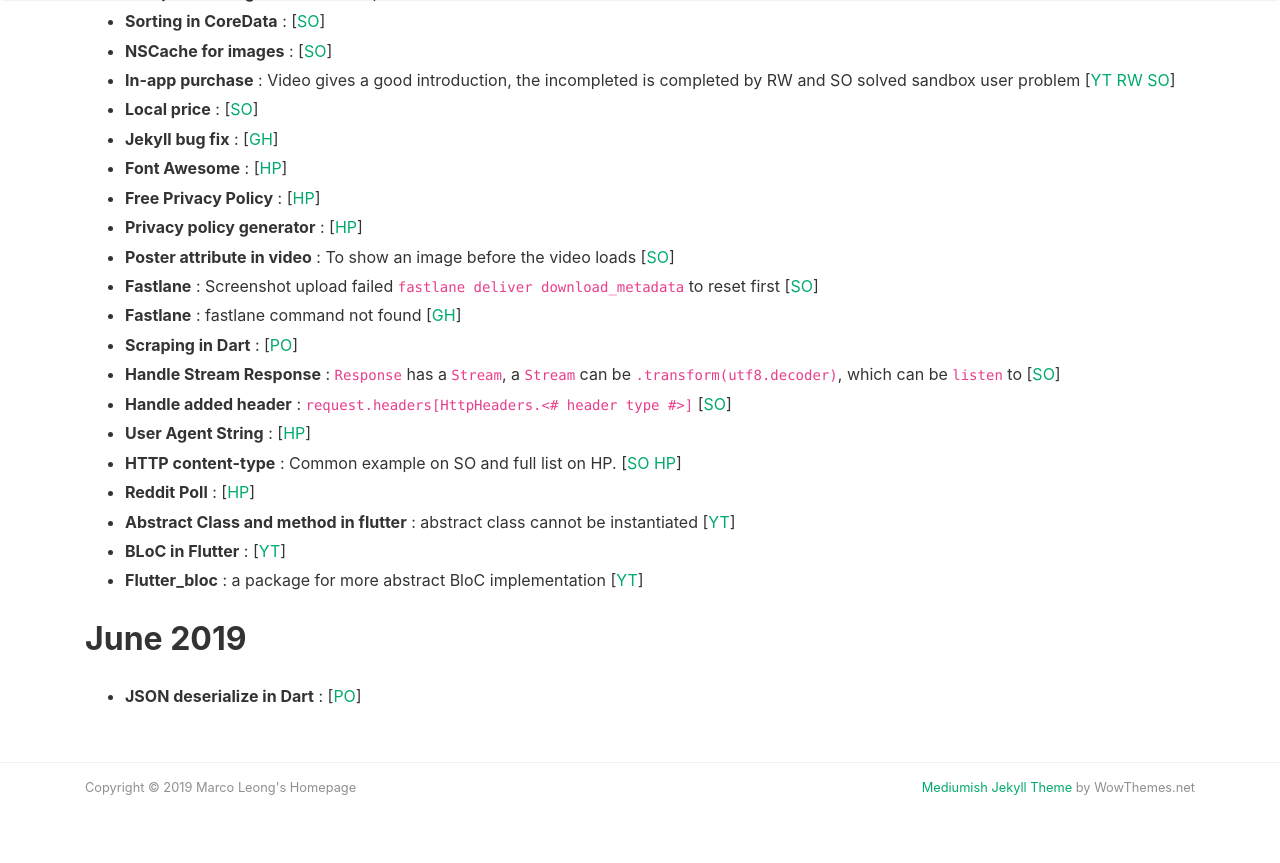
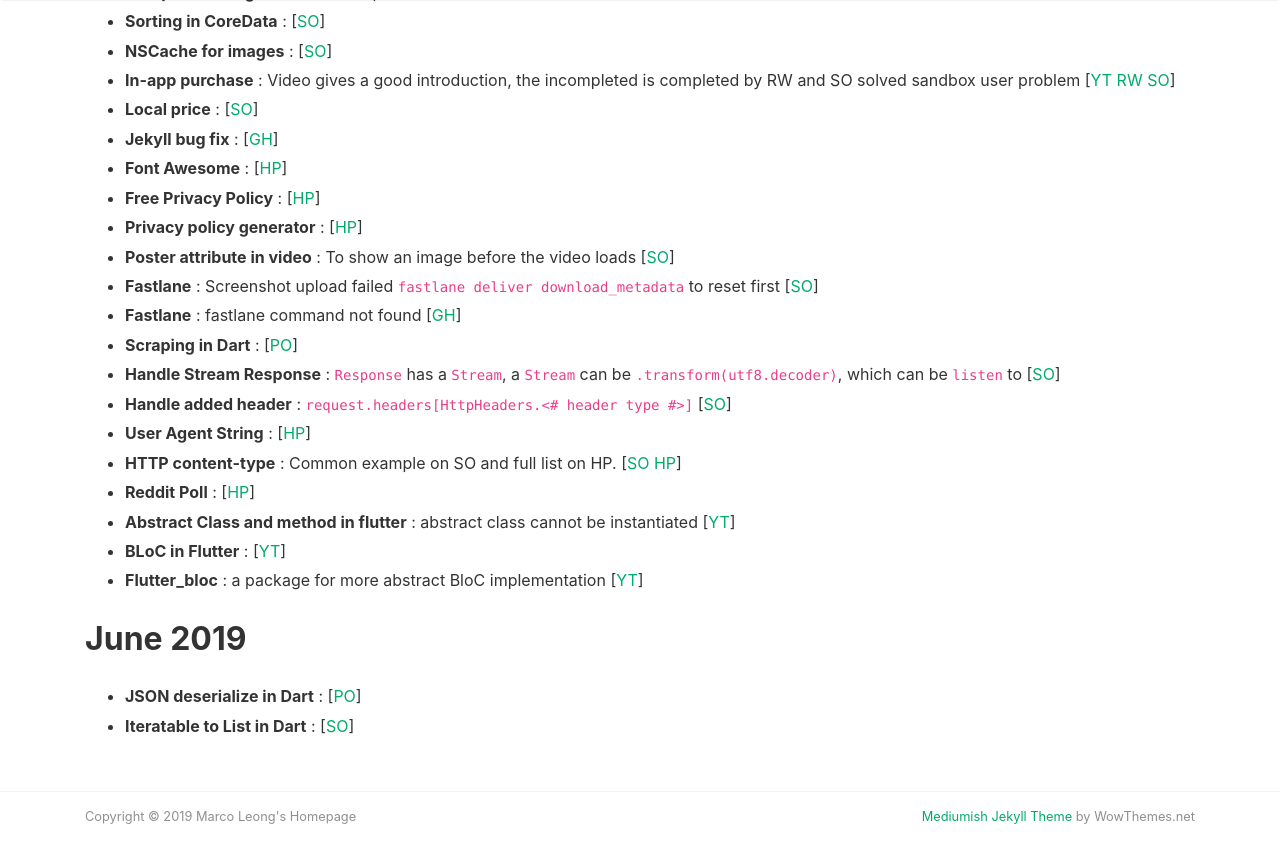
Before and after one commit to MarcoLeongDev/MarcoLeongDev.github.io, a Jekyll site: the page built from journey.md, in a window 1280 px wide and 900 px high, scrolled down 1595 px. Shown: the top 863 px of the window. Built offline with Jekyll 4.4.1, drawn with Linux system fonts in a browser that asks for light colours; nearby versions of some CDN libraries; our own code applies the rules of GitHub Pages for plain Markdown files.

Commit message:
Update journey.md

```diff
--- a/journey.md
+++ b/journey.md
@@ -50,6 +50,7 @@
 
 ## June 2019
 - **JSON deserialize in Dart** : [[PO](https://www.woolha.com/tutorials/flutter-dart-convert-deserialize-json-string-to-object)]
+- **Iteratable to List in Dart** : [[SO](https://stackoverflow.com/questions/50090168/how-to-convert-an-iterable-of-type-x-to-type-y-re-iterablewordpair-to-iterabl)]
 
 
 <!-- - <details><summary>App Auto landing page</summary> settled on auto landing <a href="https://github.com/emilbaehr/automatic-app-landing-page">[GH]</a></details> -->
```
